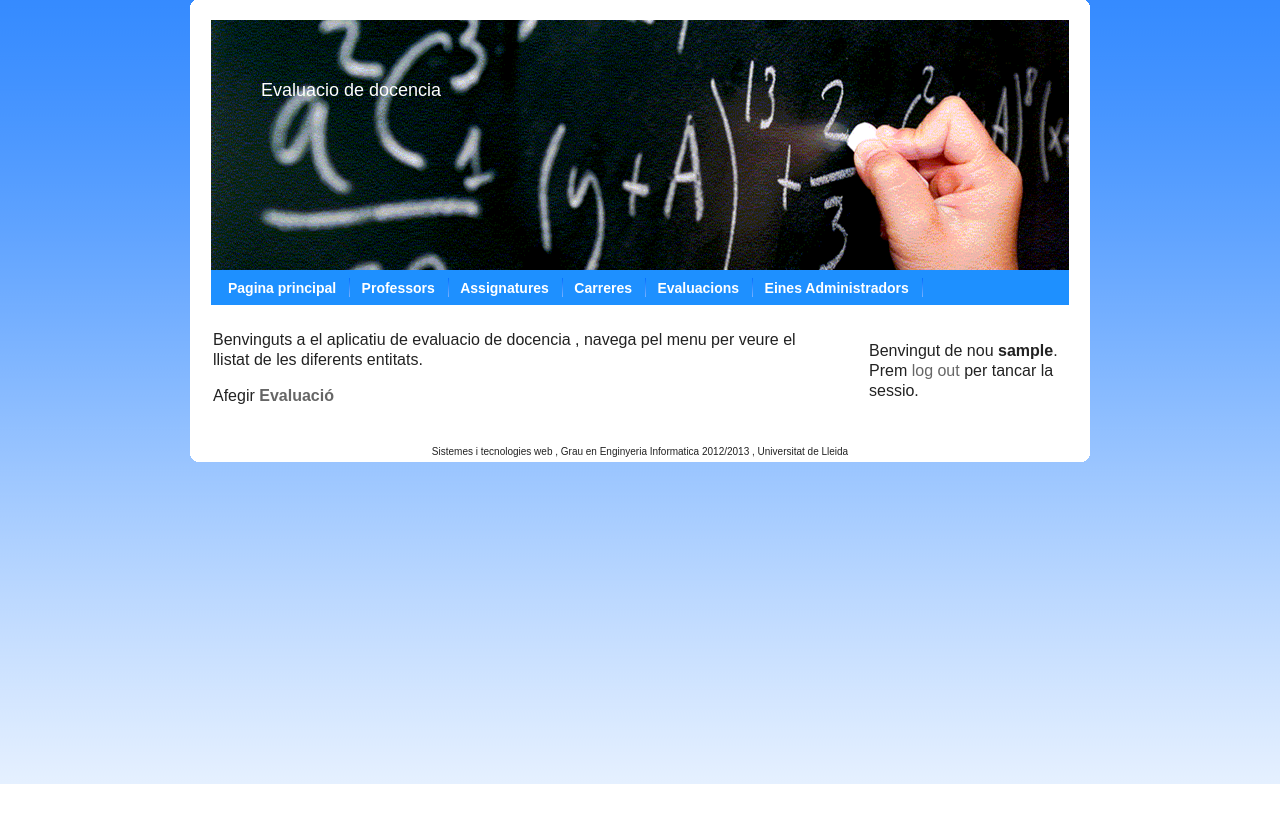
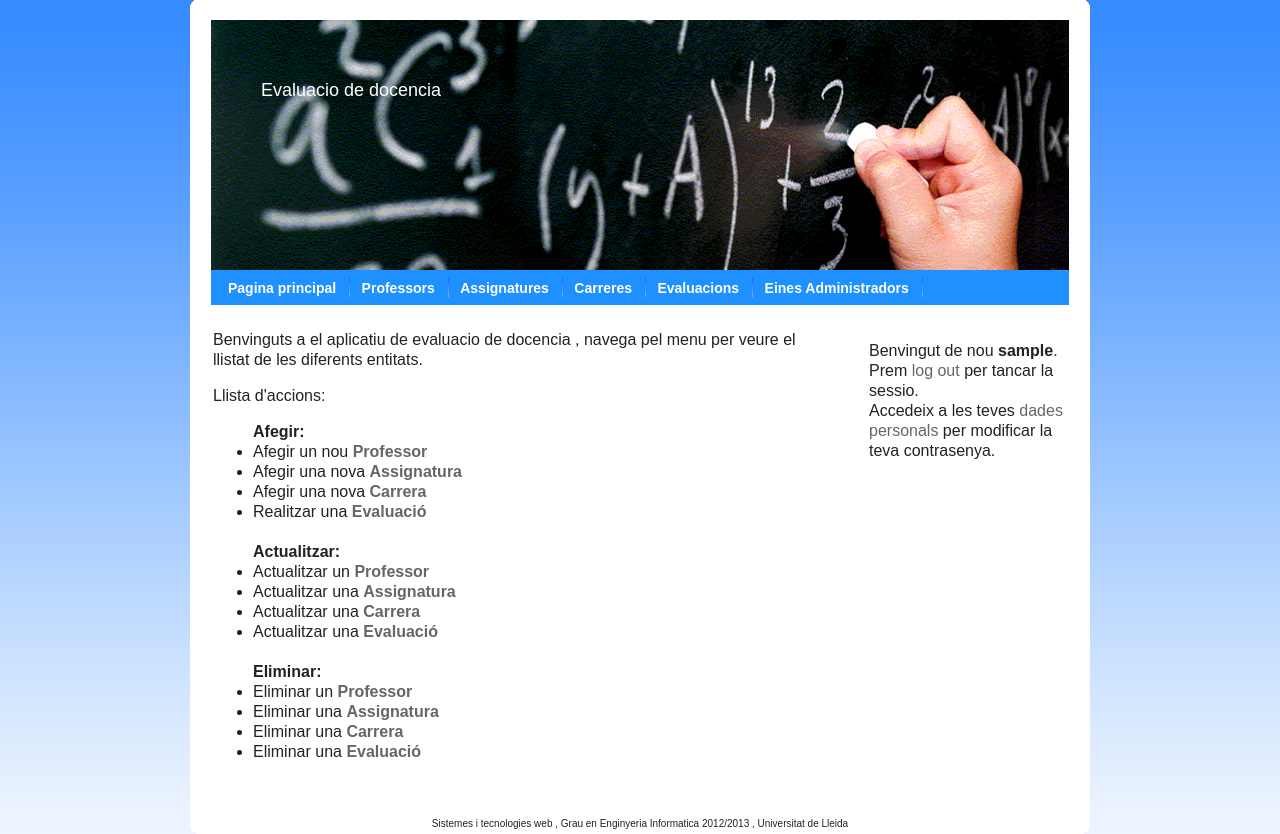
Before and after one commit to danielcasanovas/Practica1, a Django app: page / in a window 1280 px wide. Shown: the part 16-850 px from the top of the page. Before the commit the page ends 800 px from the top, so only its background shows below. Run offline with Django 3.2, Linux system fonts and the light colour scheme; the visitor is signed in with stand-in values (Sample User, id 1).

Commit message:
Changes on Main Page to add actions

```diff
--- a/practica1/urls.py
+++ b/practica1/urls.py
@@ -37,4 +37,5 @@ urlpatterns = patterns('',
     url(r'^login/$', 'django.contrib.auth.views.login'),
     url(r'^logout/$', logoutPage),
     url(r'^registration/$', registration),
+    url(r'^personalData/$', personal_data),
 )
--- a/static/css/style.css
+++ b/static/css/style.css
@@ -17,7 +17,7 @@ a:link, a:visited {
 } a:hover {color:#003156}
 .main-table {border: 1px solid #FFFFFF; background-color:#FFFFFF; width:100%}
 .style1 {font-size: 10px}
-.top-img {background-image: url("../img/top-bg.png"); height:250px; padding-left:50px; color:#FFFFFF}
+.top-img {background-image: url("../img/top-bg.png"); height:250px; padding-left:50px; color:#FFFFFF;}
 .menu {height:35px; vertical-align:middle; padding-left:10px; padding-right:10px; background-color: #1E90FF}
 .table-corners {width:900px;}
 .bg-white {background-color:#FFFFFF}
--- a/teacherAvaluation/templates/mainpage.html
+++ b/teacherAvaluation/templates/mainpage.html
@@ -3,7 +3,25 @@
 	{{ contentbody }}
 		{% if user.username %}
 			<p>
-			Afegir <a href="/evaluations/add/"><b>Evaluació</b>
+			Llista d'accions:
+			<ul>
+			<b>Afegir:</b>
+			<li>Afegir un nou <a href="/teachers/add/"><b>Professor</b></a></li>
+			<li>Afegir una nova <a href="/subjects/add/"><b>Assignatura</b></a></li>
+			<li>Afegir una nova <a href="/degrees/add/"><b>Carrera</b></a></li>
+			<li>Realitzar una <a href="/evaluations/add/"><b>Evaluació</b></a></li>
+			<br>
+			<b>Actualitzar:</b>
+			<li>Actualitzar un <a href="/teachers/add/"><b>Professor</b></a></li>
+			<li>Actualitzar una <a href="/subjects/add/"><b>Assignatura</b></a></li>
+			<li>Actualitzar una <a href="/degrees/add/"><b>Carrera</b></a></li>
+			<li>Actualitzar una <a href="/evaluations/add/"><b>Evaluació</b></a></li>
+			<br>
+			<b>Eliminar:</b>
+			<li>Eliminar un <a href="/teachers/add/"><b>Professor</b></a></li>
+			<li>Eliminar una <a href="/subjects/add/"><b>Assignatura</b></a></li>
+			<li>Eliminar una <a href="/degrees/add/"><b>Carrera</b></a></li>
+			<li>Eliminar una <a href="/evaluations/add/"><b>Evaluació</b></a></li>
 			</p>
 
 		{% endif %}
--- a/teacherAvaluation/templates/registration/login.html
+++ b/teacherAvaluation/templates/registration/login.html
@@ -9,7 +9,7 @@
         {{ form.username }}</p>
     <p><label for="id_password">Password:</label>
         {{ form.password }}</p>
-    <input type="submit" value="login" />
+    <input type="submit" value="Login" />
     <input type="hidden" name="next" value="/" />
 </form>
 {% endblock %}
--- a/teacherAvaluation/templates/templateBase.html
+++ b/teacherAvaluation/templates/templateBase.html
@@ -50,6 +50,8 @@
 					<p>
 						 Benvingut de nou <b>{{ user.username }}</b>. <br>Prem
 					<a href="/logout/">log out</a> per tancar la sessio.
+					<br>Accedeix a les teves <a href="/personalData/">dades personals </a>per modificar la teva contrasenya.
+
 				</p>
 				 {% else %}
 				<p>
--- a/teacherAvaluation/views.py
+++ b/teacherAvaluation/views.py
@@ -139,17 +139,25 @@ def evaluation(request):
 	return render_to_response('evaluation.html',variables,context_instance)
 
 def evaluation_add (request):
-	user_creator = request.user
 	if request.method == 'POST':
             form = AddEvaluation(request.POST)
             if form.is_valid():
               new_user = form.save()
 	      return HttpResponseRedirect('/evaluations/')
         else:
-            form = AddEvaluation#(user_creator)
+            form = AddEvaluation
         return render(request, "evaluation_add.html", {
             'form': form,
         },context_instance = RequestContext(request))
+
+def personal_data(request):
+	variables = Context({
+		'titlehead': 'Teacher Avaluation',
+		'pagetitle': 'Evaluacio de docencia',
+		'contentbody': 'Menu Personal:',
+		})
+	context_instance = RequestContext(request)
+	return render_to_response('personal_data.html',variables,context_instance)
 
 def logoutPage(request):
 	logout(request)
```
Also changed, not shown: 1 other file.
